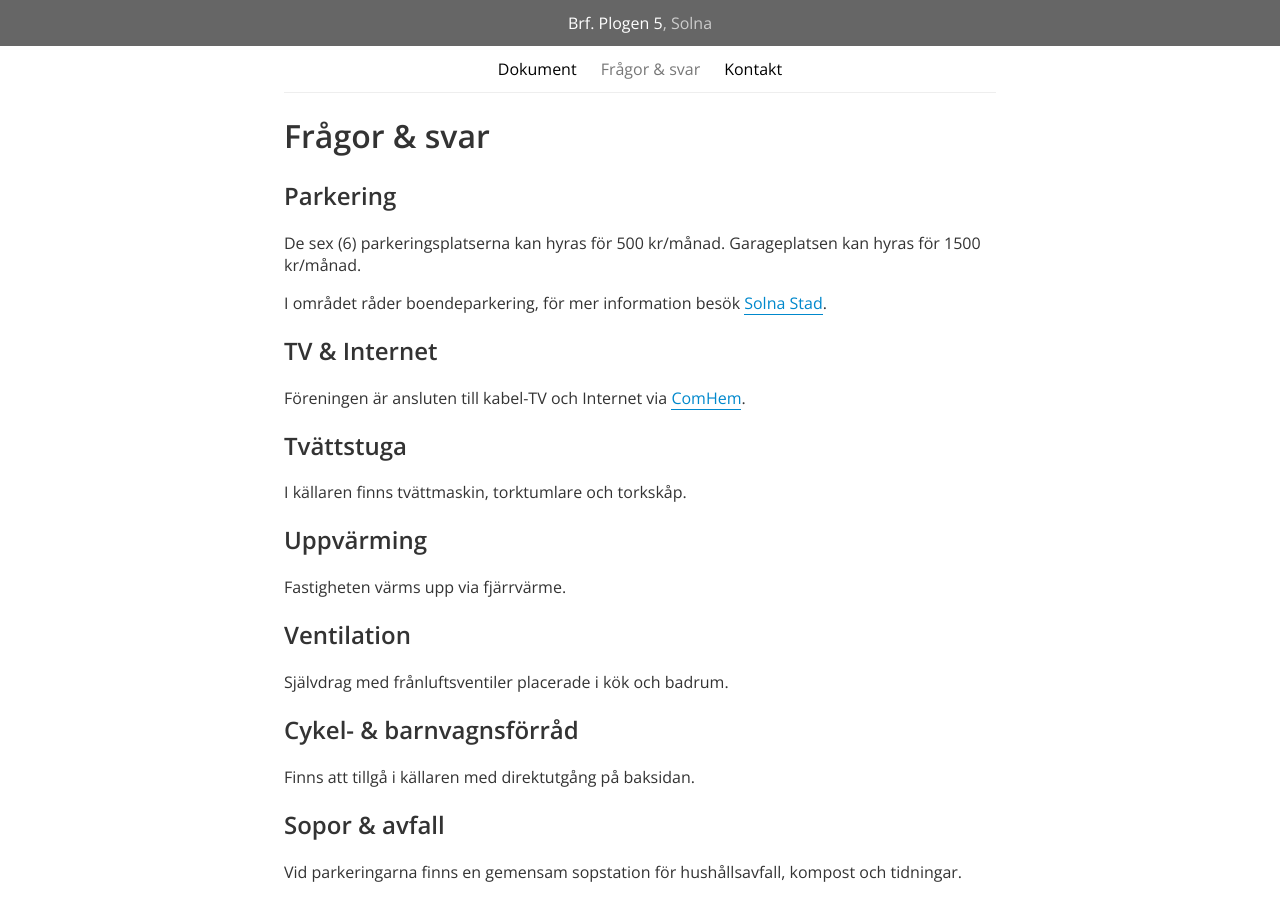
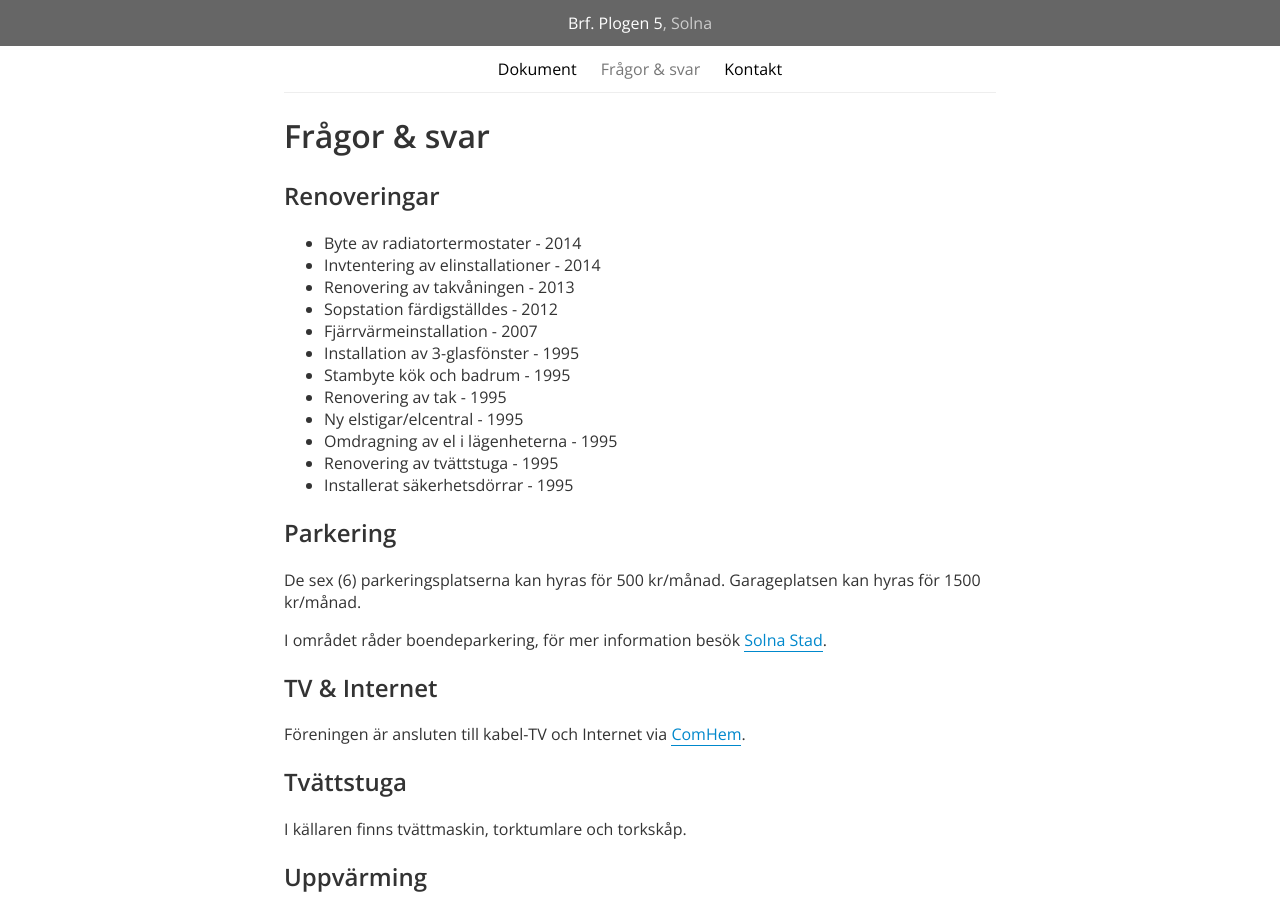
Before and after one commit to brfplogen5/brfplogen5.github.io, a Jekyll site: the page built from fragor-svar.md, in a window 1280 px wide and 900 px high. Built offline with Jekyll 4.4.1, drawn with Linux system fonts in a browser that asks for light colours.

Commit message:
Some updates

```diff
--- a/fragor-svar.md
+++ b/fragor-svar.md
@@ -4,6 +4,22 @@ title: Frågor &amp; svar
 ---
 
 # Frågor &amp; svar
+
+
+## Renoveringar
+
+- Byte av radiatortermostater - 2014
+- Invtentering av elinstallationer - 2014
+- Renovering av takvåningen - 2013
+- Sopstation färdigställdes - 2012
+- Fjärrvärmeinstallation - 2007
+- Installation av 3-glasfönster - 1995
+- Stambyte kök och badrum - 1995
+- Renovering av tak - 1995
+- Ny elstigar/elcentral - 1995
+- Omdragning av el i lägenheterna - 1995
+- Renovering av tvättstuga - 1995
+- Installerat säkerhetsdörrar - 1995
 
 
 ## Parkering
--- a/package.json
+++ b/package.json
@@ -4,6 +4,7 @@
   "private": true,
   "devDependencies": {
     "gulp": "^3.8.8",
-    "gulp-sass": "^0.7.3"
+    "gulp-sass": "^0.7.3",
+    "gulp-util": "^3.0.1"
   }
 }
```
Also changed, not shown: other parts of fragor-svar.md (+0 -6 lines), gulpfile.js (+10 -3 lines), 1 other file.
